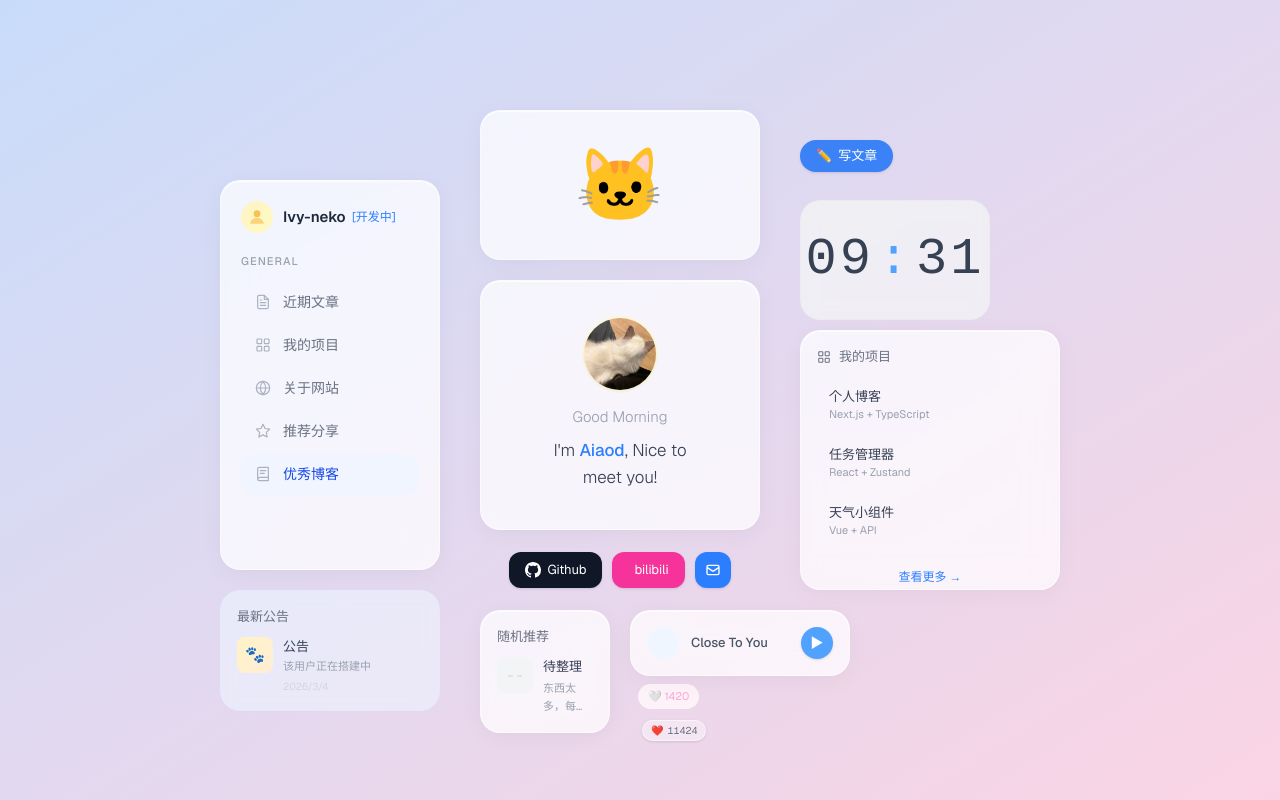
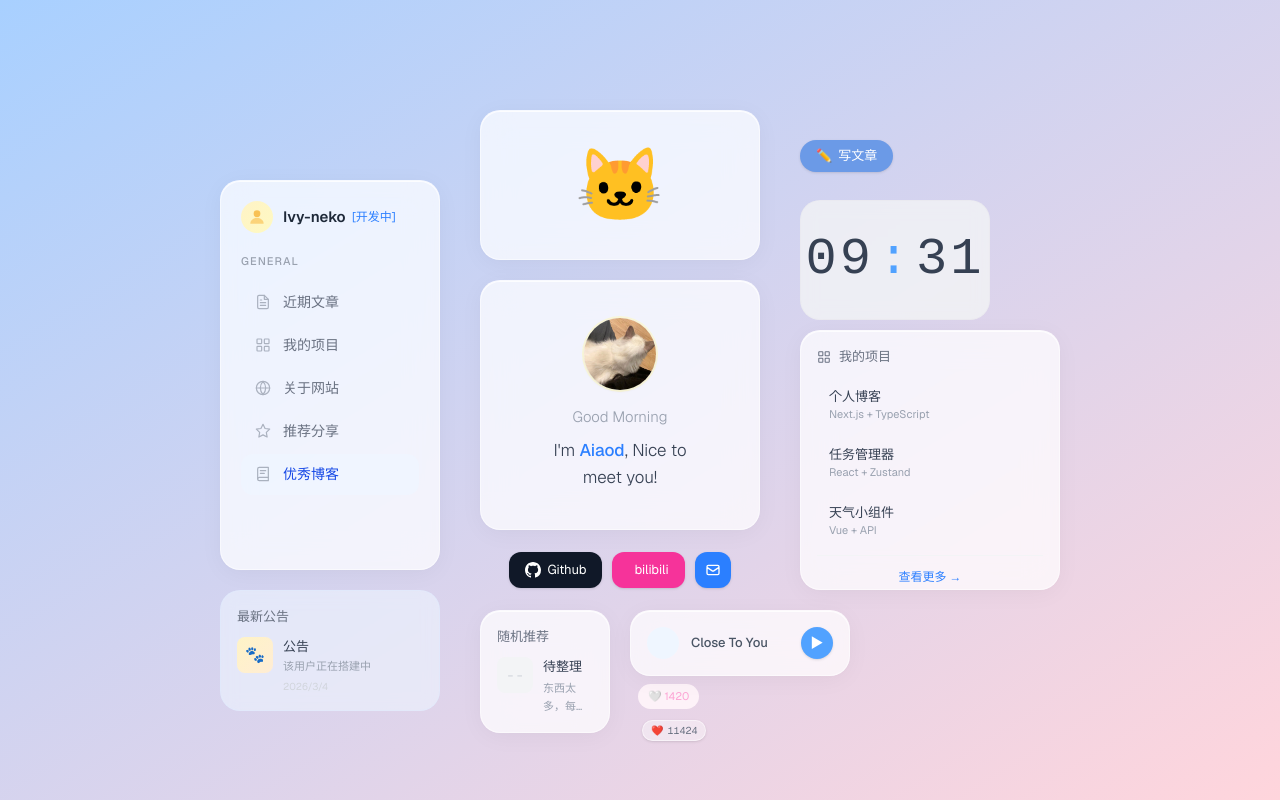
Before and after one commit to aiaod1009/about-me, a Next.js app: page / in a window 1280 px wide. Built offline with nearby package versions, Linux system fonts and the light colour scheme.

Commit message:
背景颜色更新蓝粉

```diff
--- a/app/page.tsx
+++ b/app/page.tsx
@@ -10,7 +10,7 @@ import RecommendCard from "@/components/widgets/RecommendCard";
 
 export default function Home() {
   return (
-    <div className="relative min-h-screen overflow-hidden flex items-center justify-center bg-gradient-to-br from-[#c8dcfa] to-[#fad4e4]">
+    <div className="relative min-h-screen overflow-hidden flex items-center justify-center bg-gradient-to-br from-[#a8d0ff] to-[#ffd5dc]">
       {/* 限制最大容器并提供相对定位环境 */}
       <div className="relative select-none" style={{ width: "1200px", height: "720px" }}>
 
@@ -54,7 +54,7 @@ export default function Home() {
 
         {/* ================= 右列 ================= */}
         <div className="absolute" style={{ left: "760px", top: "100px", width: "120px" }}>
-          <button className="bg-[#3b82f6] hover:bg-blue-600 text-white text-[13px] px-4 py-1.5 rounded-2xl flex items-center gap-1.5 transition-colors shadow-sm cursor-pointer">
+          <button className="bg-[#6b9ae7] hover:bg-blue-600 text-white text-[13px] px-4 py-1.5 rounded-2xl flex items-center gap-1.5 transition-colors shadow-sm cursor-pointer">
             <span>✏️</span> 写文章
           </button>
         </div>
```
